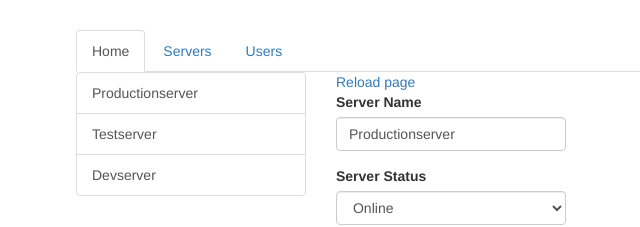
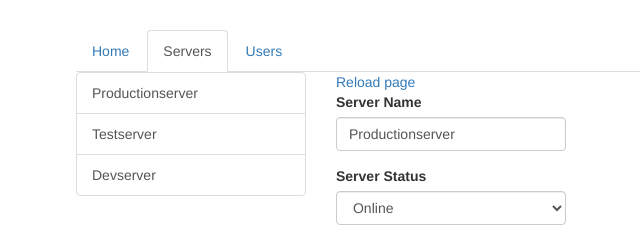
Before and after one commit to secretMoi/routing-start-angular, an Angular app: page /servers in a window 1280 px wide. Shown: the top 227 px of the page, without its empty margins (189-829 px from the left). Built offline with nearby package versions, Linux system fonts and the light colour scheme.

Commit message:
Styling Active Router Links

```diff
--- a/src/app/app.component.html
+++ b/src/app/app.component.html
@@ -3,9 +3,13 @@
     <div class="col-xs-12 col-sm-10 col-md-8 col-sm-offset-1 col-md-offset-2">
       <ul class="nav nav-tabs">
 <!--        routerLink="" permet de naviguer sans rafraichir toute la page pour rester en SPA-->
-        <li role="presentation" class="active"><a routerLink="/">Home</a></li>
-        <li role="presentation"><a routerLink="servers">Servers</a></li>
-        <li role="presentation"><a [routerLink]="['users']">Users</a></li>
+<!--        [routerLinkActiveOptions]="{exact: true}" demande d'avoir la route exacte, le comportement par défaut veut que la route contienne-->
+<!--        , ce qui est toujours le cas poir la page d'accueil-->
+        <li role="presentation"
+            routerLinkActive="active"
+            [routerLinkActiveOptions]="{exact: true}"><a routerLink="/">Home</a></li>
+        <li role="presentation" routerLinkActive="active"><a routerLink="servers">Servers</a></li>
+        <li role="presentation" routerLinkActive="active"><a [routerLink]="['users']">Users</a></li>
       </ul>
     </div>
   </div>
```
